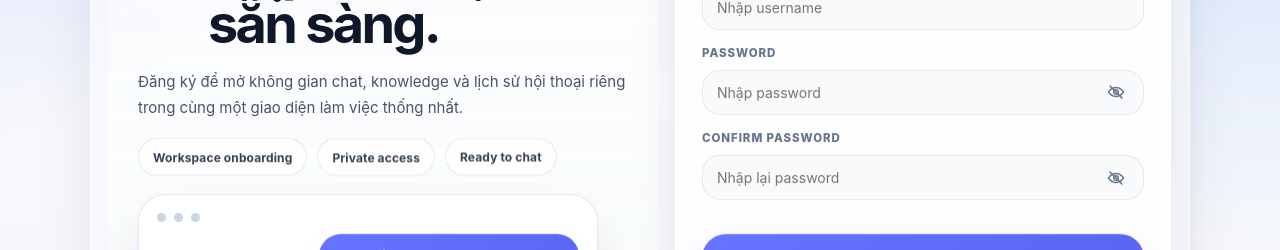
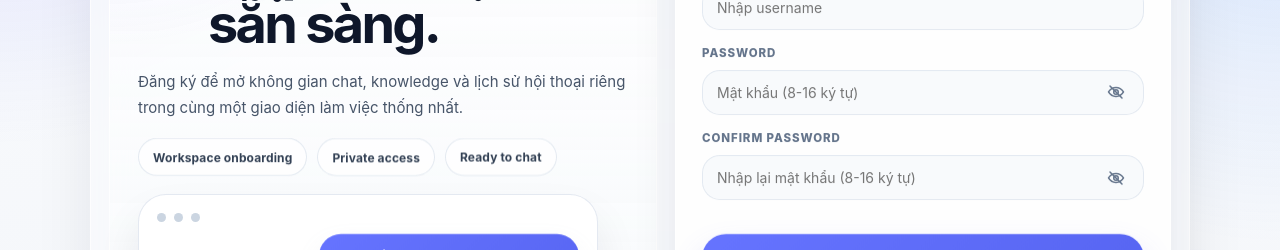
Before and after one commit to admininistrator/Dominic, a React (Vite) app in the folder chatbot-ui/: page / in a window 1280 px wide. Both pictures are taken after a click on the button "Đăng ký". Shown: the part 311-561 px from the top of the page. Built offline with nearby package versions, Linux system fonts and the light colour scheme; no server answers.

Commit message:
Password requirements modify

```diff
--- a/chatbot-ui/src/components/Login/Login.jsx
+++ b/chatbot-ui/src/components/Login/Login.jsx
@@ -95,6 +95,7 @@ const PANEL_ENTER_MOTION = {
 
 const AUTH_TITLE_TYPING_ENTER_MS = 20;
 const AUTH_TITLE_TYPING_DELETE_MS = 14;
+const PASSWORD_RULE_HINT = "8-16 ký tự";
 
 const TYPEWRITER_TRANSITION = {
   enterMs: AUTH_TITLE_TYPING_ENTER_MS,
@@ -304,6 +305,7 @@ export default function Login({ onLogin, onRegister, onResetPassword, isLoading,
   const displayError = clientError || error;
   const isForgotMode = mode === "forgot";
   const isRegisterMode = mode === "register";
+  const isPasswordCreationMode = isRegisterMode || isForgotMode;
   const showcaseModeKey = isForgotMode ? "forgot" : "auth";
   const authSurfaceKey = isForgotMode ? "forgot" : "auth";
   const showcaseContent = SHOWCASE_CONTENT_BY_MODE[mode] || SHOWCASE_CONTENT_BY_MODE.login;
@@ -570,6 +572,8 @@ export default function Login({ onLogin, onRegister, onResetPassword, isLoading,
                       autoComplete={mode === "login" ? "current-password" : "new-password"}
                       type={showPassword ? "text" : "password"}
                       className={`${styles.input} ${styles.inputWithAdornment}`}
+                      minLength={isPasswordCreationMode ? 8 : undefined}
+                      maxLength={isPasswordCreationMode ? 16 : undefined}
                       value={password}
                       onChange={(e) => {
                         setPassword(e.target.value);
@@ -580,7 +584,7 @@ export default function Login({ onLogin, onRegister, onResetPassword, isLoading,
                           setServerMessage("");
                         }
                       }}
-                      placeholder={isForgotMode ? "Nhập mật khẩu mới" : "Nhập password"}
+                      placeholder={isForgotMode ? `Mật khẩu mới (${PASSWORD_RULE_HINT})` : isRegisterMode ? `Mật khẩu (${PASSWORD_RULE_HINT})` : "Nhập password"}
                       disabled={isLoading}
                       data-testid="password-input"
                     />
@@ -622,6 +626,8 @@ export default function Login({ onLogin, onRegister, onResetPassword, isLoading,
                             autoComplete="new-password"
                             type={showConfirmPassword ? "text" : "password"}
                             className={`${styles.input} ${styles.inputWithAdornment}`}
+                            minLength={8}
+                            maxLength={16}
                             value={confirmPassword}
                             onChange={(e) => {
                               setConfirmPassword(e.target.value);
@@ -632,7 +638,7 @@ export default function Login({ onLogin, onRegister, onResetPassword, isLoading,
                                 setServerMessage("");
                               }
                             }}
-                            placeholder={isForgotMode ? "Nhập lại mật khẩu mới" : "Nhập lại password"}
+                            placeholder={isForgotMode ? "Nhập lại mật khẩu mới (8-16 ký tự)" : "Nhập lại mật khẩu (8-16 ký tự)"}
                             disabled={isLoading}
                             data-testid="confirm-password-input"
                           />
--- a/chatbot-ui/src/components/Sidebar/Sidebar.jsx
+++ b/chatbot-ui/src/components/Sidebar/Sidebar.jsx
@@ -486,8 +486,8 @@ export default function Sidebar({
                           <div className={styles.passwordSectionInner}>
                             <form className={styles.passwordForm} onSubmit={handleChangePasswordSubmit}>
                               <input className={styles.settingsInput} type="password" value={oldPassword} onChange={e => setOldPassword(e.target.value)} placeholder="Mật khẩu hiện tại" autoComplete="current-password" disabled={isPasswordBusy} />
-                              <input className={styles.settingsInput} type="password" value={newPassword} onChange={e => setNewPassword(e.target.value)} placeholder="Mật khẩu mới" autoComplete="new-password" disabled={isPasswordBusy} />
-                              <input className={styles.settingsInput} type="password" value={confirmNewPassword} onChange={e => setConfirmNewPassword(e.target.value)} placeholder="Xác nhận mật khẩu mới" autoComplete="new-password" disabled={isPasswordBusy} />
+                              <input className={styles.settingsInput} type="password" value={newPassword} onChange={e => setNewPassword(e.target.value)} placeholder="Mật khẩu mới (8-16 ký tự)" autoComplete="new-password" minLength={8} maxLength={16} disabled={isPasswordBusy} />
+                              <input className={styles.settingsInput} type="password" value={confirmNewPassword} onChange={e => setConfirmNewPassword(e.target.value)} placeholder="Xác nhận mật khẩu mới (8-16 ký tự)" autoComplete="new-password" minLength={8} maxLength={16} disabled={isPasswordBusy} />
                               <button className={styles.settingsSaveBtn} type="submit" disabled={isPasswordBusy}>
                                 {isPasswordBusy ? "Đang đổi..." : "Lưu mật khẩu mới"}
                               </button>
```
